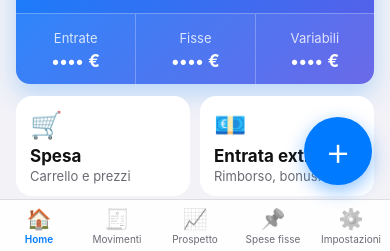
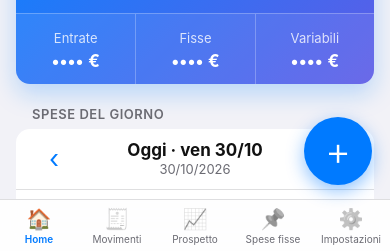
Before and after one commit to stefanopaterno/my-money, a website with bundled scripts: page index.html in a window 390 px wide. Shown: the part 593-844 px from the top of the page. Built offline with nearby package versions, Linux system fonts and the light colour scheme.

Commit message:
Spese del giorno in Home: scadenze e movimenti della data scelta
Co-Authored-By: Claude Sonnet 5.5 <noreply@anthropic.com>

```diff
--- a/css/style.css
+++ b/css/style.css
@@ -47,7 +47,7 @@ h2 { font-size: 13px; text-transform: uppercase; letter-spacing: .04em; color: v
 
 /* period bar */
 .pbar { display: flex; align-items: center; gap: 4px; margin: 2px -8px 6px; }
-.pbar .nav { width: 44px; height: 44px; font-size: 26px; color: var(--blue); border-radius: 10px; }
+.pbar .nav, .card .row > .nav { width: 44px; height: 44px; font-size: 26px; color: var(--blue); border-radius: 10px; }
 .pbar .lbl { flex: 1; text-align: center; font-weight: 600; font-size: 17px; line-height: 1.15; min-height: 44px; display: grid; place-items: center; }
 .pbar .lbl small { display: block; font-weight: 400; color: var(--muted); font-size: 12px; }
 .pill { background: var(--fill); border-radius: 999px; padding: 6px 12px; font-size: 14px; min-height: 32px; }
--- a/js/views/dashboard.js
+++ b/js/views/dashboard.js
@@ -7,11 +7,15 @@ import { openEntry } from '../entry.js';
 import { cardNote, cardIcon } from '../cardpick.js';
 import { partialsCard, cardsCard, prosp } from './prospetto.js';
 import { formatEUR, formatShort, parseAmount, centsToInput } from '../money.js';
-import { daysLeft, nextStartLabel, todayStr, addPeriods } from '../period.js';
+import { daysLeft, nextStartLabel, todayStr, addPeriods, periodKeyForDate, fmtDMY } from '../period.js';
+import { fixedStatus } from '../calc.js';
+import { paySheet, togglePaid } from './fixed.js';
 import { editMovement, incomeForm, extraSheet } from '../forms.js';
 import { exportBackup, importFromCode } from './settings.js';
 
 const DAY30 = 30 * 86400000;
+let daySel = null; // data scelta nella card "Spese del giorno" (null = oggi)
+const shiftDay = (d, n) => { const [y, m, g] = d.split('-').map(Number); const t = new Date(y, m - 1, g + n); return `${t.getFullYear()}-${String(t.getMonth() + 1).padStart(2, '0')}-${String(t.getDate()).padStart(2, '0')}`; };
 
 export function renderDashboard() {
   const key = ctx.period, sd = state.settings.startDay;
@@ -62,6 +66,9 @@ export function renderDashboard() {
       h('button', { onclick: () => { ctx.tab = 'fisse'; ctx.rerender(); } }, h('span', { class: 'small' }, 'Fisse'), h('b', { class: 'num' }, formatShort(s.fixedTotal))),
       h('button', { onclick: () => { ctx.tab = 'movimenti'; ctx.rerender(); } }, h('span', { class: 'small' }, 'Variabili'), h('b', { class: 'num' }, formatShort(s.variableTotal))))));
 
+  // spese del giorno selezionato
+  view.append(h('h2', {}, 'Spese del giorno'), dayCard());
+
   // azioni rapide
   view.append(h('div', { class: 'tiles' },
     tile('🛒', 'Spesa', 'Carrello e prezzi', () => openEntry({ onSaved: ctx.rerender })),
@@ -95,6 +102,49 @@ export function renderDashboard() {
   view.append(h('h2', {}, 'Ultimi periodi'), historyCard(key),
     h('button', { class: 'btn-plain', onclick: () => { ctx.tab = 'prospetto'; prosp.mode = 'cronologia'; ctx.rerender(); } }, 'Cronologia completa e mesi futuri ›'));
   return view;
+}
+
+function dayCard() {
+  const today = todayStr(), date = daySel || today;
+  const key = periodKeyForDate(date, state.settings.startDay);
+  const s = periodSummary(state, key);
+  const fixed = s.fixedItems.filter((x) => x.dueDate === date);
+  const movs = state.movements.filter((m) => m.date === date);
+  const go = (d) => { daySel = d === today ? null : d; ctx.rerender(); };
+  const input = h('input', { type: 'date', value: date, onchange: () => input.value && go(input.value) });
+  const due = fixed.filter((x) => !x.paid).reduce((t, x) => t + x.amount, 0);
+  const card = h('div', { class: 'card' },
+    h('div', { class: 'row' },
+      h('button', { class: 'nav', 'aria-label': 'Giorno precedente', onclick: () => go(shiftDay(date, -1)) }, '‹'),
+      h('div', { class: 'grow center' }, h('b', {}, date === today ? 'Oggi · ' : '', fmtDate(date)), h('div', { class: 'small muted' }, fmtDMY(date))),
+      h('button', { class: 'nav', 'aria-label': 'Giorno successivo', onclick: () => go(shiftDay(date, 1)) }, '›')),
+    h('div', { class: 'row' }, h('span', { class: 'grow muted small' }, 'Vai alla data'), input,
+      date !== today && h('button', { class: 'pill', onclick: () => go(today) }, 'Oggi')));
+  if (fixed.length) {
+    card.append(h('div', { class: 'row' }, h('b', { class: 'grow' }, 'Spese fisse in scadenza'),
+      due > 0 ? h('b', { class: 'num warn' }, `Da pagare ${formatEUR(due)}`) : h('b', { class: 'num pos' }, 'Tutto pagato')));
+    for (const x of fixed) {
+      const st = fixedStatus(x, today);
+      card.append(h('div', { class: 'row fx' },
+        h('button', { class: 'fxmain grow', onclick: () => paySheet(x, key) },
+          h('div', { class: 'ell ' + (x.paid ? 'muted' : '') }, x.fixed.name), h('div', { class: 'small ' + st.cls }, st.text)),
+        h('b', { class: 'num' }, formatEUR(x.amount)),
+        h('button', { class: 'swbtn', role: 'switch', 'aria-checked': x.paid, 'aria-label': 'Pagata', onclick: async () => { haptic(); await togglePaid(x, key); } },
+          h('span', { class: 'sw' + (x.paid ? ' on' : '') }))));
+    }
+  }
+  if (movs.length) {
+    card.append(h('div', { class: 'row' }, h('b', { class: 'grow' }, 'Altre spese'), h('b', { class: 'num' }, formatEUR(movs.reduce((t, m) => t + m.amount, 0)))));
+    for (const m of movs) {
+      const c = catById(m.categoryId);
+      card.append(h('button', { class: 'row', onclick: () => editMovement(m, ctx.rerender) },
+        h('div', { class: 'emo', style: `background:${c.color}22` }, c.emoji),
+        h('div', { class: 'grow' }, h('div', {}, m.note || c.name), m.card && h('div', { class: 'small cardtag' }, cardIcon(), cardNote(m))),
+        h('b', { class: 'num' }, formatEUR(m.amount))));
+    }
+  }
+  if (!fixed.length && !movs.length) card.append(h('div', { class: 'empty' }, 'Nessuna spesa in questa data.'));
+  return card;
 }
 
 const tile = (emoji, title, sub, fn) => h('button', { class: 'tile', onclick: () => { haptic(); fn(); } }, h('span', { class: 'ti' }, emoji), h('b', {}, title), h('span', { class: 'small muted' }, sub));
--- a/js/views/fixed.js
+++ b/js/views/fixed.js
@@ -34,10 +34,10 @@ export function renderFixed() {
 }
 
 const payDefault = (x, key) => (inPeriod(todayStr(), key, state.settings.startDay) ? todayStr() : (x.dueDate || defaultDateFor(key)));
-async function togglePaid(x, key) { await setPaid(x.fixed.id, key, !x.paid, x.paid ? null : payDefault(x, key)); }
+export async function togglePaid(x, key) { await setPaid(x.fixed.id, key, !x.paid, x.paid ? null : payDefault(x, key)); }
 
 /** Dettaglio di una spesa nel periodo: scadenza, data di pagamento, stato. */
-function paySheet(x, key) {
+export function paySheet(x, key) {
   const date = h('input', { type: 'date', value: x.paidDate || payDefault(x, key) });
   const s = openSheet({ title: x.fixed.name });
   s.body.append(
--- a/sw.js
+++ b/sw.js
@@ -1,6 +1,6 @@
 // Service worker: l'intera app è in cache, funziona offline al 100%.
 // Quando cambi un file, incrementa VERSION per far scaricare la nuova versione.
-const VERSION = 'mymoney-v16';
+const VERSION = 'mymoney-v17';
 const ASSETS = [
   './', 'index.html', 'manifest.json', 'css/style.css',
   'js/app.js', 'js/ctx.js', 'js/calc.js', 'js/importcode.js', 'js/cardpick.js', 'js/gate.js', 'js/chart.js', 'js/db.js', 'js/entry.js', 'js/forms.js', 'js/migrate.js', 'js/money.js', 'js/period.js', 'js/store.js', 'js/ui.js',
```
